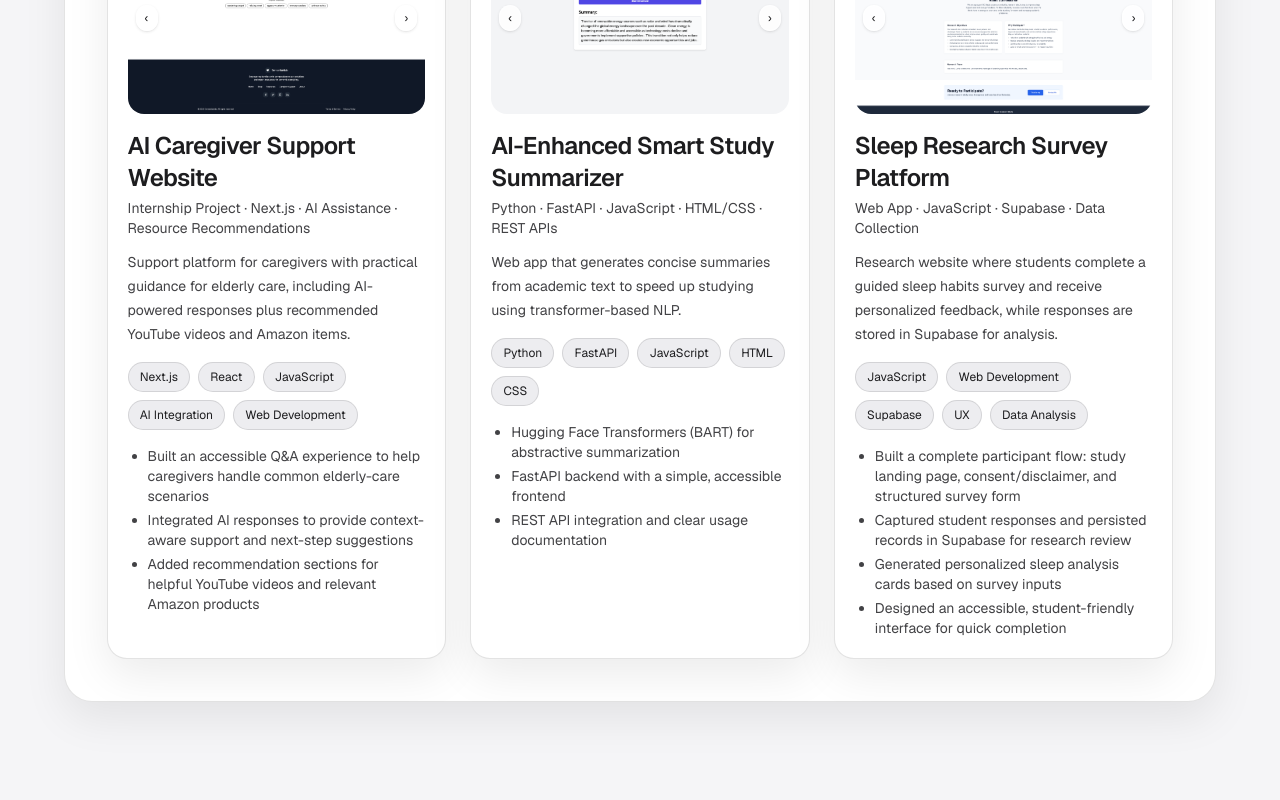
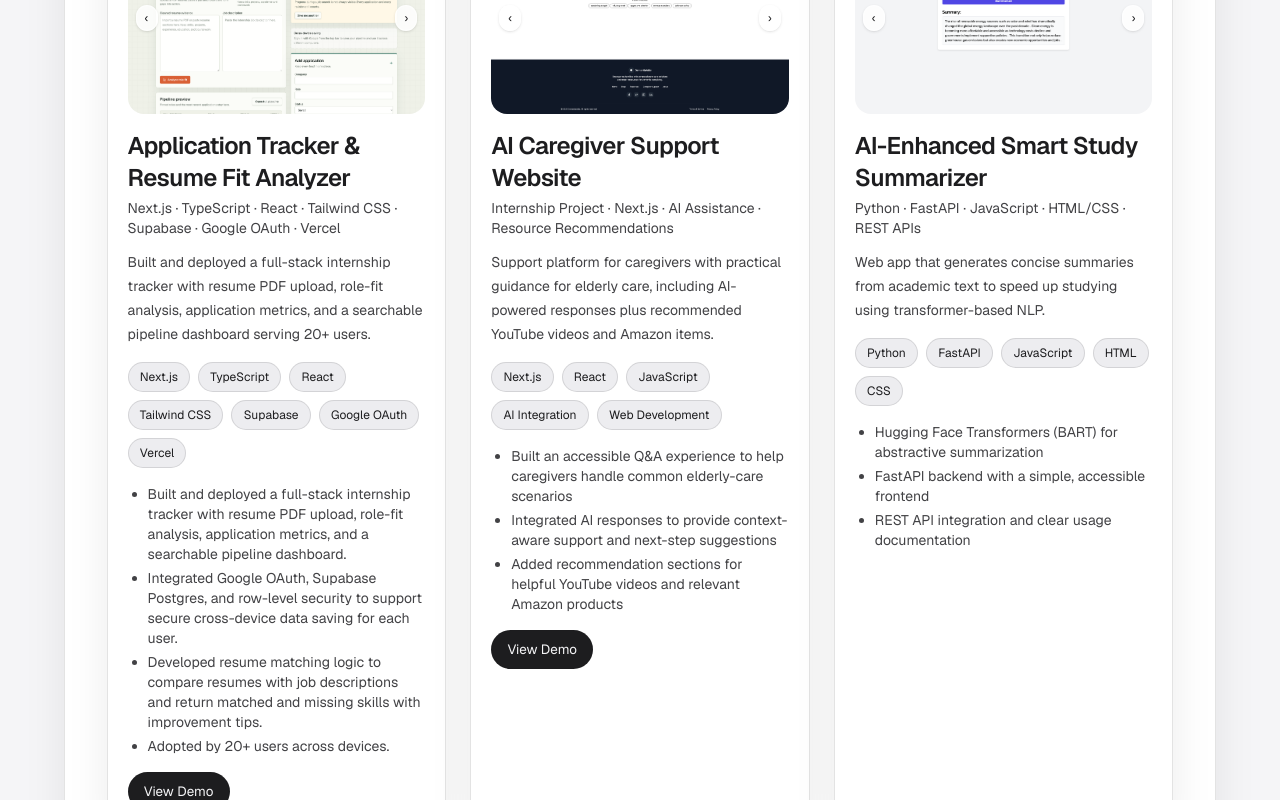
Before and after one commit to jonathanphuung/portfolio, a Next.js app: page /projects in a window 1280 px wide. Shown: the part 560-1360 px from the top of the page. Built offline with nearby package versions, Linux system fonts and the light colour scheme.

Commit message:
feat: add Application Tracker project, demo modal, and embed caregiver demo

```diff
--- a/src/components/projects-showcase.tsx
+++ b/src/components/projects-showcase.tsx
@@ -83,6 +83,7 @@ function ProjectCard({
   onOpenLightbox: (index: number) => void;
 }) {
   const [idx, setIdx] = useState(0);
+  const [demoOpen, setDemoOpen] = useState(false);
   const imgs = project.images ?? [];
 
   return (
@@ -122,9 +123,9 @@ function ProjectCard({
         </div>
       )}
 
-      {project.links?.github ? (
+      {project.links?.demo || project.links?.github ? (
         <a
-          href={project.links.github}
+          href={project.links.demo ?? project.links.github}
           target="_blank"
           rel="noreferrer"
           className="inline-block"
@@ -153,7 +154,52 @@ function ProjectCard({
           <li key={h}>{h}</li>
         ))}
       </ul>
+
+      {project.links?.demo && (
+        <div className="mt-4">
+          <button
+            onClick={() => setDemoOpen(true)}
+            className="btn-primary"
+            aria-label="Open demo modal"
+          >
+            View Demo
+          </button>
+        </div>
+      )}
+
+      <DemoModal open={demoOpen} url={project.links?.demo} onClose={() => setDemoOpen(false)} title={project.title} />
     </article>
+  );
+}
+
+function DemoModal({
+  open,
+  url,
+  onClose,
+  title,
+}: {
+  open: boolean;
+  url?: string;
+  onClose: () => void;
+  title: string;
+}) {
+  if (!open || !url) return null;
+
+  return (
+    <div
+      className="fixed inset-0 z-[1000] flex items-center justify-center bg-black/70 p-4"
+      onClick={onClose}
+      role="dialog"
+      aria-modal="true"
+    >
+      <div className="relative w-full max-w-5xl h-[80vh] bg-white rounded-md overflow-hidden" onClick={(e) => e.stopPropagation()}>
+        <div className="flex items-center justify-between p-2 bg-gray-100 border-b">
+          <h3 className="text-sm font-medium">{title} — Demo</h3>
+          <button onClick={onClose} className="px-3 py-1 rounded bg-gray-200">Close</button>
+        </div>
+        <iframe src={url} className="w-full h-full" title={`${title} demo`} />
+      </div>
+    </div>
   );
 }
 
--- a/src/data/portfolio.ts
+++ b/src/data/portfolio.ts
@@ -23,6 +23,32 @@ export const HERO_ROTATING_TEXT = [
 
 export const PROJECTS: Project[] = [
   {
+    title: "Application Tracker & Resume Fit Analyzer",
+    subtitle:
+      "Next.js · TypeScript · React · Tailwind CSS · Supabase · Google OAuth · Vercel",
+    blurb:
+      "Built and deployed a full-stack internship tracker with resume PDF upload, role-fit analysis, application metrics, and a searchable pipeline dashboard serving 20+ users.",
+    stack: [
+      "Next.js",
+      "TypeScript",
+      "React",
+      "Tailwind CSS",
+      "Supabase",
+      "Google OAuth",
+      "Vercel",
+    ],
+    highlights: [
+      "Built and deployed a full-stack internship tracker with resume PDF upload, role-fit analysis, application metrics, and a searchable pipeline dashboard.",
+      "Integrated Google OAuth, Supabase Postgres, and row-level security to support secure cross-device data saving for each user.",
+      "Developed resume matching logic to compare resumes with job descriptions and return matched and missing skills with improvement tips.",
+      "Adopted by 20+ users across devices.",
+    ],
+    links: {
+      demo: "https://applicationtrackerforeveryone.vercel.app/",
+    },
+    images: ["/ApplicationTracker1.png", "/ApplicationTracker2.png"],
+  },
+  {
     title: "AI Caregiver Support Website",
     subtitle:
       "Internship Project · Next.js · AI Assistance · Resource Recommendations",
@@ -34,6 +60,9 @@ export const PROJECTS: Project[] = [
       "Integrated AI responses to provide context-aware support and next-step suggestions",
       "Added recommendation sections for helpful YouTube videos and relevant Amazon products",
     ],
+    links: {
+      demo: "https://dementia-aide.vercel.app/",
+    },
     images: ["/caregiver-site-1.png", "/caregiver-site-2.png", "/caregiver-site-3.png"],
   },
   {
@@ -69,6 +98,7 @@ export const PROJECTS: Project[] = [
     },
     images: ["/project-screenshot-1.png", "/project-screenshot-2.png", "/project-screenshot-3.png"],
   },
+
 ];
 
 export const SKILLS = [
```
Also changed, not shown: public/ApplicationTracker1.png (added), public/ApplicationTracker2.png (added).
